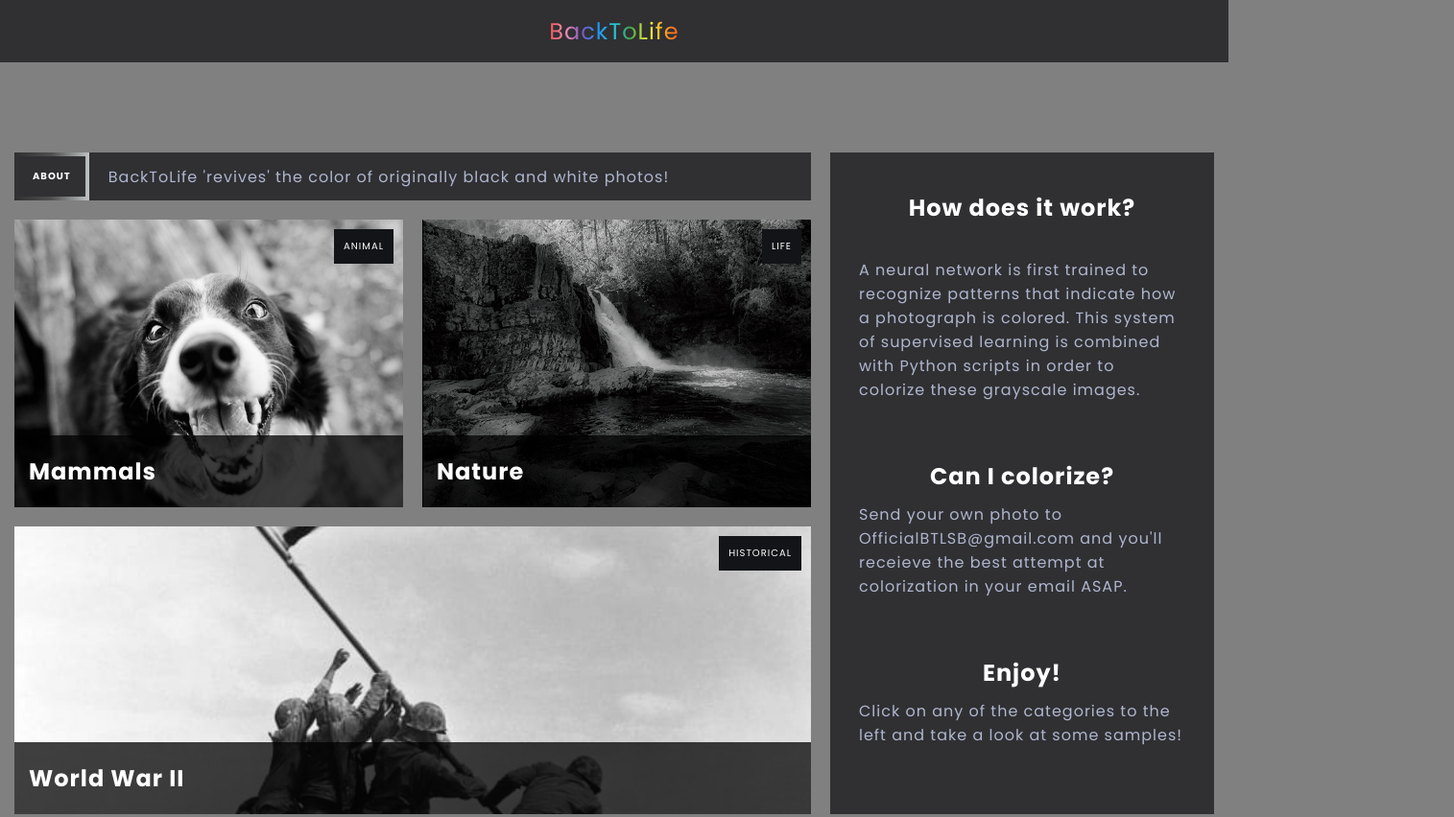
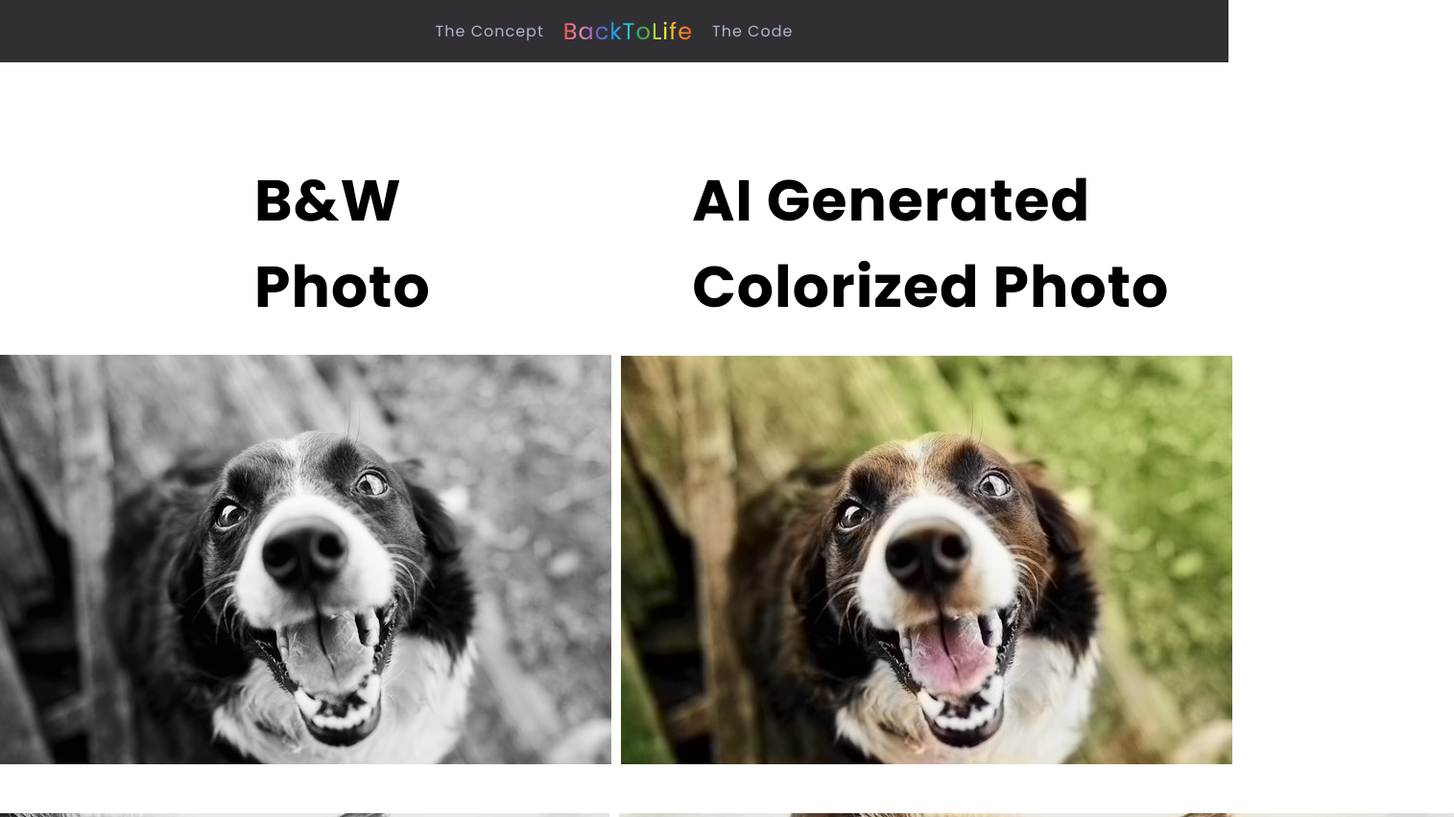
Before and after one commit to SamBalakhanei/BackToLife, a plain HTML site: page index.html in a window 1280 px wide. Shown: the top 852 px of the page at 96% size, 1515 px wide, since content can reach past the window. Drawn offline with Linux system fonts and the light colour scheme.

Commit message:
redesign, added information

```diff
--- a/assets/css/main.css
+++ b/assets/css/main.css
@@ -48,7 +48,7 @@ body{
     font-family: var(--font-family);
     font-size: var(--font-size-sm);
     color: var(--light-color-alt);
-    background-color: rgb(212, 168, 85);
+    background-color: rgb(255, 255, 255);
     letter-spacing: 1px;
     transition: background-color .25s, color .25s;
 }
@@ -161,6 +161,7 @@ body.light-theme{
     font-size: var(--font-size-md);
     background: linear-gradient(to right, #ef5350, #f48fb1, #7e57c2, #2196f3, #26c6da, #43a047, #eeff41, #f9a825, #ff5722);
     -webkit-background-clip: text;
+    background-clip: text;
     -webkit-text-fill-color: transparent;
 }
 
@@ -637,6 +638,12 @@ cursor: pointer;
 
 .blog-post-title{
     font-size: clamp(3rem, 5vw, 6rem);
+    color: black;
+}
+
+.titles{
+    padding-block: 2.5rem;
+    margin-left: 20%;
 }
 
 .blog-post-data .article-data{
@@ -705,7 +712,7 @@ cursor: pointer;
 .image_quote {
     display: flex;
     column-gap: 1em;
-    margin-bottom: 3em;
+    margin-bottom: 6em;
 }
 
 .author{
--- a/index.html
+++ b/index.html
@@ -3,13 +3,13 @@
     <meta charset="UTF-8">
     <meta http-equiv="X-UA-Compatible" content="IE=edge">
     <meta name="viewport" content="width=device-width, initial-scale=1.0">
-    <title>MangaLoop</title>
+    <title>BackToLife</title>
     <!-- Favicon -->
     <link rel="icon" type="image/png" sizes="32x32" href="./assets/images/favicon.png">
     <!-- Custom styles -->
     <link rel="stylesheet" href="./assets/css/main.css">
 </head>
-<body>
+<body class="bodym">
     <!-- Header -->
 <header class="header" id="header">
     <nav class="navbar container"> <!-- limits how wide an element stretches to-->
@@ -17,10 +17,16 @@
             <h2 class="logo" alt="placeholder"></h2>
         </a>
 
-        <div class="menu" id="menu">
+        <div id="menu">
             <ul class="list">
                 <li class="list-item">
-                    <a href="index.html" class="logo">BackToLife</a>
+                    <a href="concept.html" class="">The Concept</a>
+                </li>
+                <li class="list-item">
+                    <a href="index.html" class="logo menu">BackToLife</a>
+                </li>
+                <li class="list-item">
+                    <a href="code.html">The Code</a>
                 </li>
 
 
@@ -35,74 +41,118 @@
 
 
 
-    <!-- Featured articles -->
-    <section class="featured-articles section-header-offset">
+<section class="blog-post section-header-offset">
 
-        <div class="featured-articles-container container d-grid">
+        <div class="blog-post-container container">
 
-            <div class="featured-content d-grid">
+            <div style="display:flex">
+                <h3 class="title blog-post-title titles">B&W Photo</h3>
+                <h3 class="title blog-post-title titles">AI Generated Colorized Photo</h3>
 
-                <div class="headline-banner">
-                    <h3 class="headline fancy-border">
-                        <span class="place-items-center">About</span>
-                    </h3>
-                    <span class="headline-description">BackToLife 'revives' the color of originally black and white photos!</span>
-                </div>
-
-                <a href="./mammals.html" class="article featured-article featured-article-1">
-                    <img src="./assets/images/dogbw.jpg" alt="" class="article-image">
-                    <span class="article-category">Animal</span>
-
-                    <div class="article-data-container">
-
-
-                        <h3 class="title article-title">Mammals</h3>
             </div>
 
 
-                </a>
-
-                <a href="./nature.html" class="article featured-article featured-article-2">
-                    <img src="./assets/images/wfbw.jpg" alt="" class="article-image">
-                    <span class="article-category">Life</span>
-
-                    <div class="article-data-container">
 
 
-                        <h3 class="title article-title">Nature</h3>
-                    </div>
 
 
-                </a>
+            <div class="imgcontainer" style="display:flex">
 
-                <a href="./ww2.html" class="article featured-article featured-article-3">
-                    <img src="./assets/images/flagbw.jpg" alt="" class="article-image">
-                    <span class="article-category">Historical</span>
-
-                    <div class="article-data-container">
-
-
-                        <h3 class="title article-title">World War II</h3>
-                    </div>
-
-
-                </a>
-
-            </div>
-            <!-- Sidebar -->
-            <div class="sidebar">
-                <h2 class="title featured-content-title">How does it work?</h2> <br>
-                <p>A neural network is first trained to recognize patterns that indicate how a photograph is colored. This system of supervised learning is combined with Python scripts in order to colorize these grayscale images.</p>
-                <br> <br>
-                <h3 class="title featured-content-title">Can I colorize?</h3>
-                <p>Send your own photo to <a href="mailto: OfficialBTLSB@gmail.com">OfficialBTLSB@gmail.com</a> and you'll receieve the best attempt at colorization in your email ASAP.</p> <br><br>
-                <h1 class="title featured-content-title">Enjoy!</h1>
-                <p>Click on any of the categories to the left and take a look at some samples!</p>
-            </div>
+                <img src="./assets/images/dogbw.jpg" alt="">
+                <img src="./assets/images/dogc.jpg" alt="">
 
 
             </div>
+
+            <div class="imgcontainer" style="display:flex">
+
+                <img src="./assets/images/catbw.jpg" alt="">
+                <img src="./assets/images/catc.jpg" alt="">
+
+
+            </div>
+
+            <div class="imgcontainer" style="display:flex">
+
+                <img src="./assets/images/deerbw.jpg" alt="">
+                <img src="./assets/images/deerc.jpg" alt="">
+
+
+            </div>
+
+            <div class="imgcontainer" style="display:flex">
+
+                <img src="./assets/images/wfbw.jpg" alt="">
+                <img src="./assets/images/wfc.jpg" alt="">
+
+
+            </div>
+
+            <div class="imgcontainer" style="display:flex">
+
+                <img src="./assets/images/nbw2.jpg" alt="">
+                <img src="./assets/images/nc2.jpg" alt="">
+
+
+            </div>
+
+            <div class="imgcontainer" style="display:flex">
+
+                <img src="./assets/images/nbw3.jpg" alt="">
+                <img src="./assets/images/nc3.jpg" alt="">
+
+
+            </div>
+
+            <div class="imgcontainer" style="display:flex">
+
+                <img src="./assets/images/flagbw.jpg" alt="">
+                <img src="./assets/images/flagc.jpg" alt="">
+
+
+            </div>
+
+            <div class="imgcontainer" style="display:flex">
+
+                <img src="./assets/images/dbw.jpg" alt="">
+                <img src="./assets/images/dc.jpg" alt="">
+
+
+            </div>
+
+            <div class="imgcontainer" style="display:flex">
+
+                <img src="./assets/images/kissbw.jpg" alt="">
+                <img src="./assets/images/kissc.jpg" alt="">
+
+
+            </div>
+
+        </div>
+
     </section>
+
+
+
+
+
+
+
+
+
+
+
+
+
+
+
+
+
+
+
+
+
+
 
     <!-- Footer -->
     <footer class="footer section">
```
Also changed, not shown: code.html (added, +111 -0 lines), concept.html (added, +111 -0 lines), mammals.html (deleted, +0 -115 lines), nature.html (deleted, +0 -115 lines), ww2.html (deleted, +0 -115 lines), assets/images/code.jpg (added), assets/images/robot.jpg (added). Lines whose indentation alone changed are shown as unchanged.
